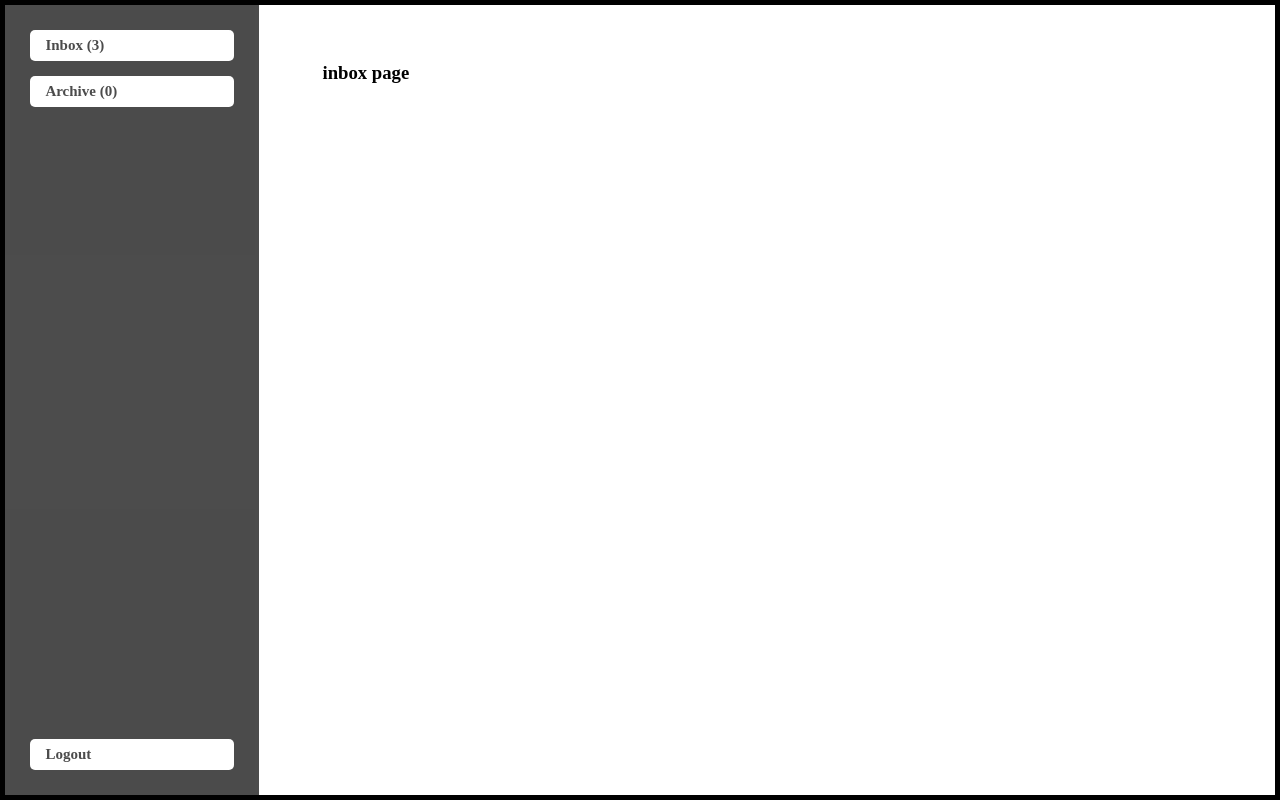
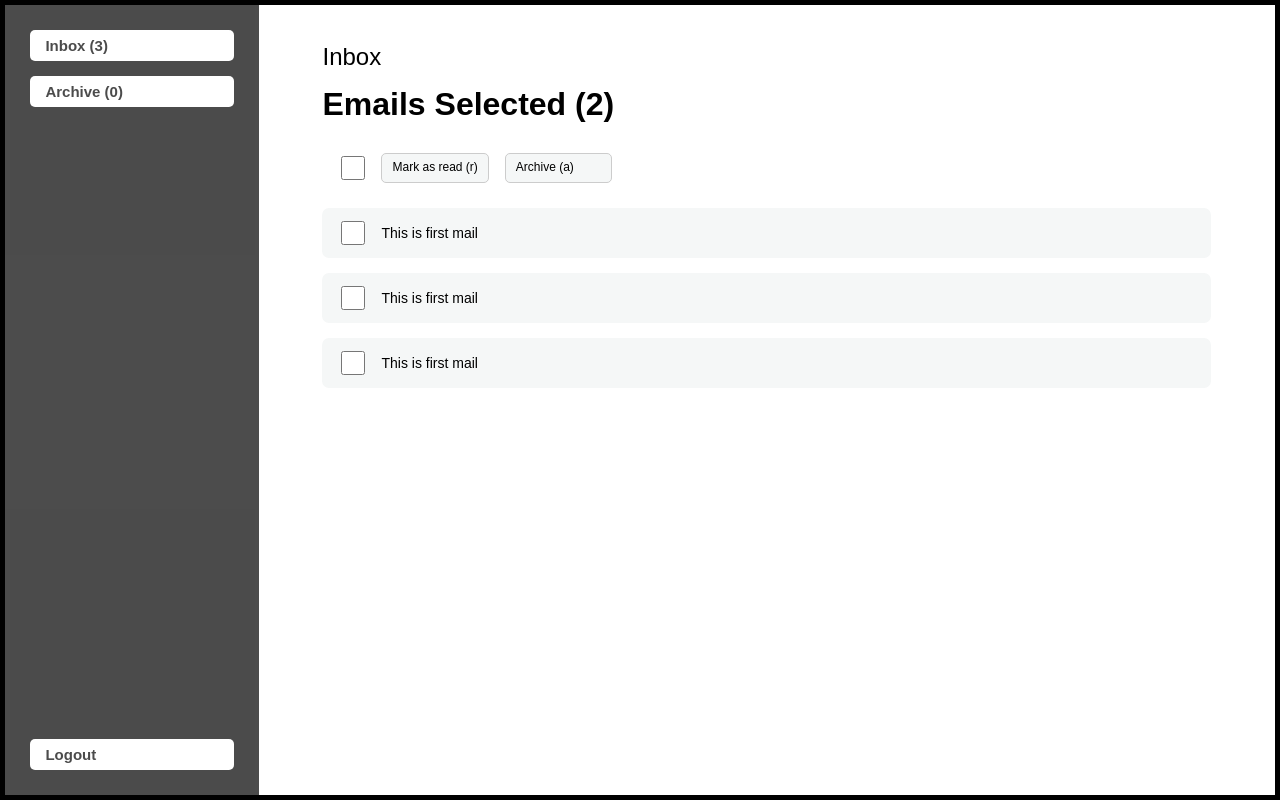
Before and after one commit to technical-yogi/test-email-theme, a Vue app: page /inbox in a window 1280 px wide. Built offline with nearby package versions, Linux system fonts and the light colour scheme.

Commit message:
Feat: creted email list container ui, created email detail popup

```diff
--- a/src/App.vue
+++ b/src/App.vue
@@ -27,6 +27,7 @@ body {
   overflow-x: hidden;
   overflow-y: hidden;
   border: 5px solid black;
+  font-family: Arial, Helvetica, sans-serif;
 }
 .container {
   width: 100%;
@@ -51,4 +52,9 @@ body {
 .box--white {
   background-color: white;
 }
+ /* common class for child components */
+.pageName{
+  font-size: 24px;
+  margin-bottom: 15px;
+}
 </style>
--- /dev/null
+++ b/src/components/MailComponent.vue
@@ -0,0 +1,93 @@
+<template>
+  <div class="mailBox">
+    <div class="mailBox__title">Emails Selected (2)</div>
+    {{isArchivePage}}
+    <div class="mailBox__list">
+      <input type="checkbox" class="mailBox__list--checkbox">
+      <div class="mailBox__list--btn mailBox--grey">Mark as read (r)</div>
+      <div class="mailBox__list--btn mailBox--grey" v-if="showArchiveButton">Archive (a)</div>
+    </div>
+    <div class="mailBox__list mailBox--grey">
+        <input type="checkbox" class="mailBox__list--checkbox">
+        <div class="mailBox__list--text" @click="showDetail()">This is first mail</div>
+    </div>
+    <div class="mailBox__list mailBox--grey">
+        <input type="checkbox" class="mailBox__list--checkbox">
+        <div class="mailBox__list--text">This is first mail</div>
+    </div>
+    <div class="mailBox__list mailBox--grey">
+        <input type="checkbox" class="mailBox__list--checkbox">
+        <div class="mailBox__list--text">This is first mail</div>
+    </div>
+  </div>
+  <MailDetail :showModal="openDetail" @modalClosed="detailClosed" />
+</template>
+
+<script>
+import MailDetail from '@/components/MailDetail.vue'
+export default {
+  data() {
+    return {
+        openDetail: false
+    }
+  },
+  components: {
+    MailDetail
+  },
+  computed: {
+    showArchiveButton(){
+        return this.$route.name !== 'Archive';
+    }
+  },
+  methods: {
+    showDetail () {
+        this.openDetail = true
+    },
+    detailClosed() {
+        this.openDetail = false
+    }
+  }
+}
+</script>
+
+<style scoped>
+.mailBox {
+    width: 100%;
+    height: auto;
+}
+.mailBox--grey {
+    background-color: #f5f7f7;
+}
+.mailBox__title {
+    font-size: 32px;
+    font-weight: bolder;
+    color: black;
+    margin-bottom: 20px;
+}
+.mailBox__list {
+    width: calc(100%-30px);
+    padding: 10px 15px;
+    display: flex;
+    flex-wrap: wrap;
+    margin-bottom: 15px;
+    border-radius: 7px;
+}
+.mailBox__list--btn {
+  min-width: 85px;
+  font-size: 12px;
+  padding: 6px 10px;
+  margin-right: 16px;
+  border-radius: 5px;
+  cursor: pointer;
+  border: 1px solid #ccc;
+}
+.mailBox__list--checkbox {
+    height: 24px;
+    width: 24px;
+    margin-right: 16px;
+}
+.mailBox__list--text {
+    font-size: 14px;
+    margin-top: 7px;
+}
+</style>
--- /dev/null
+++ b/src/components/MailDetail.vue
@@ -0,0 +1,106 @@
+<template>
+  <div class="mailDetailContainer detailBox" v-if="isVisible">
+  <div class="detailBox__left"></div>
+  <div class="detailBox__right ">
+    <div class="detail">
+        <div class="detail--close" @click="closeDetail()">Close (Esc)</div>
+        <div class="action">
+            <div class="action--btn">Mark as read (r)</div>
+            <div class="action--btn">Archive (a)</div>
+        </div>
+        <div class="detail--title">Lorem Ipsum is simply dummy text of </div>
+        <div class="detail--desc">Lorem Ipsum is simply dummy text of the printing and typesetting industry.
+            Lorem Ipsum has been the industry's standard dummy text ever since the 1500s,
+            when an unknown printer took a galley of type and scrambled it to make a type specimen book.
+        </div>
+    </div>
+  </div>
+  </div>
+</template>
+
+<script>
+export default {
+    data() {
+        return {
+            isVisible: false
+        }
+    },
+    props:{
+        showModal: {
+            type: Boolean,
+            default: false
+        }
+    },
+    watch: {
+        showModal(){
+            if(this.showModal) {
+              this.isVisible = true;
+            } else {
+                this.isVisible = false;
+            }
+        }
+    },
+    methods: {
+        closeDetail() {
+            this.$emit('modal-closed');
+            this.isVisible = false;
+        }
+    }
+
+}
+</script>
+
+<style scoped>
+.mailDetailContainer{
+    z-index: 999;
+    position: fixed;
+    right:5px;
+    left: 5px;
+    top:5px;
+    bottom: 5px;
+}
+.detailBox {
+    display: flex;
+    flex-wrap: wrap;
+}
+.detailBox__left{
+    width: 60%;
+    background-color: black;
+    opacity: 0.6;
+}
+.detailBox__right {
+    width: calc(40%-30px);
+    padding: 15px;
+    background-color: white;
+}
+.detail--close {
+  text-decoration: underline;
+  color: #325b8a;
+}
+.action {
+    display: flex;
+    flex-wrap: wrap;
+    margin: 20px 0;
+}
+.action--btn {
+    min-width: 85px;
+    font-size: 12px;
+    padding: 6px 10px;
+    margin-right: 16px;
+    border-radius: 5px;
+    cursor: pointer;
+    background-color: #f5f7f7;
+    border: 1px solid #ccc;
+}
+.detail--title {
+    max-width: 100%;
+    font-size: 20px;
+    font-weight: bolder;
+    margin: 20px 0;
+}
+.detail--desc {
+    max-width: 550px;
+    font-size: 14px;
+    line-height: 24px;
+}
+</style>
--- a/src/views/ArchivePage.vue
+++ b/src/views/ArchivePage.vue
@@ -1,12 +1,16 @@
 <template>
   <div>
-    archive page
+    <div class="pageName">Archive</div>
+    <MailComponent />
   </div>
 </template>
 
 <script>
+import MailComponent from '@/components/MailComponent.vue'
 export default {
-
+  components: {
+    MailComponent
+  }
 }
 </script>
 
--- a/src/views/InboxPage.vue
+++ b/src/views/InboxPage.vue
@@ -1,17 +1,19 @@
 <template>
   <div>
-    <h3>inbox page</h3>
+   <div class="pageName">Inbox</div>
+   <MailComponent />
   </div>
 </template>
 
 <script>
+import MailComponent from '@/components/MailComponent.vue'
 export default {
-
+  components: {
+    MailComponent
+  }
 }
 </script>
 
 <style>
-h3{
-  color:black;
-}
+
 </style>
```
